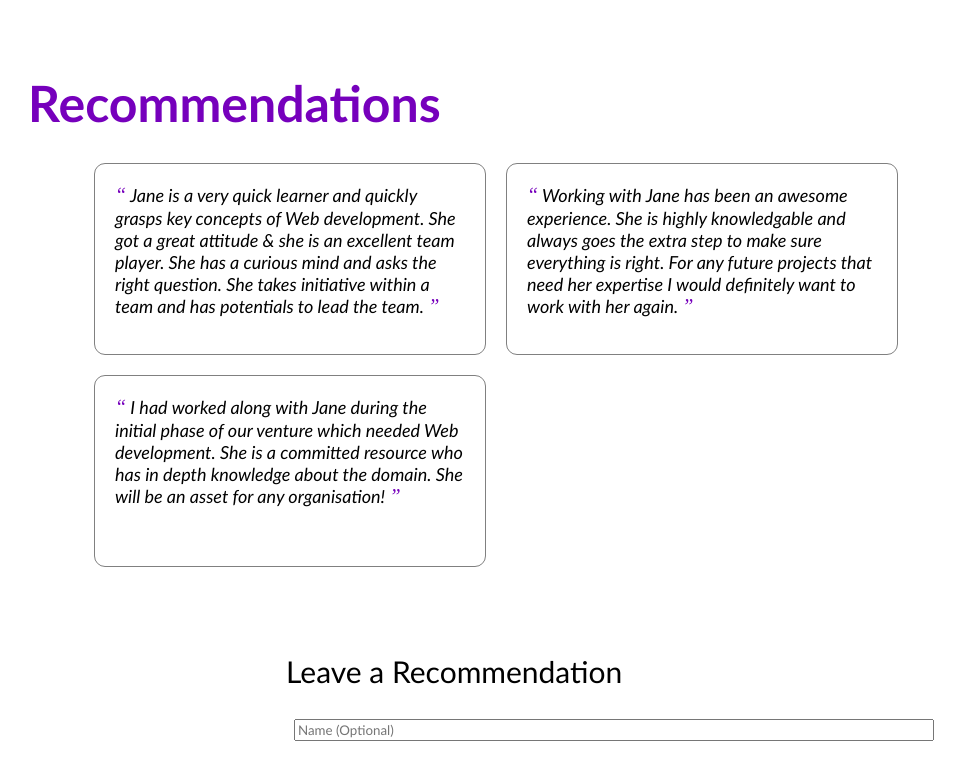
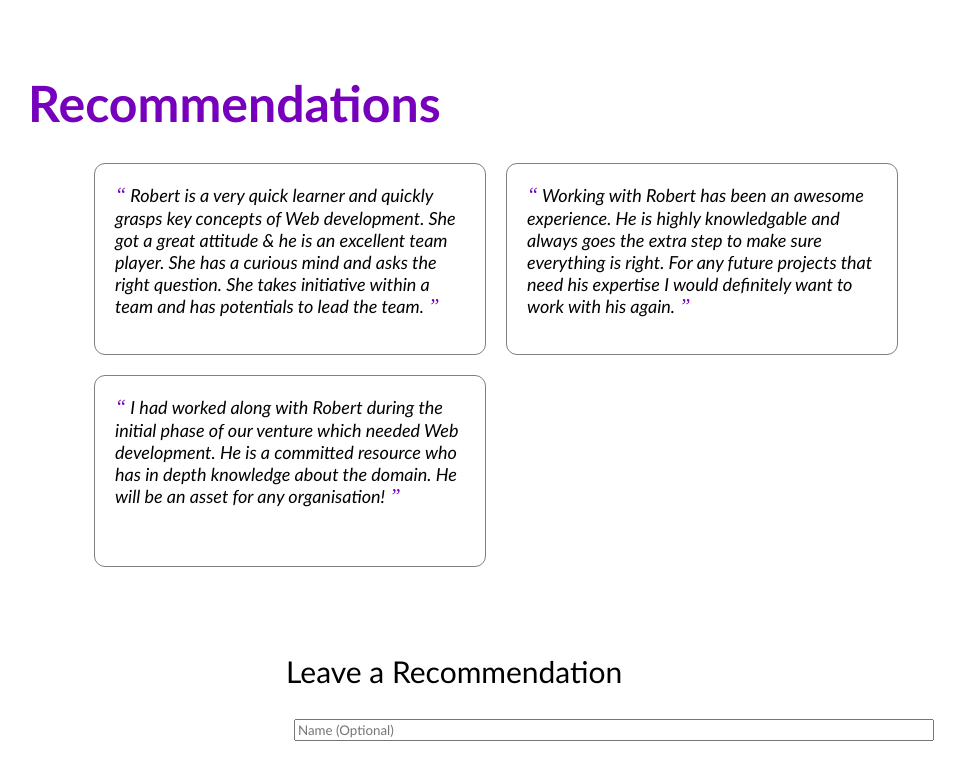
Before and after one commit to ronaldnino45/JS-IBM, a plain HTML site: page singlepagewebsite/index.html in a window 1280 px wide. Shown: the part 1674-2432 px from the top of the page, without its empty margins (40-1005 px from the left). Drawn offline with Linux system fonts and the light colour scheme.

Commit message:
Final Project5

```diff
--- a/singlepagewebsite/index.html
+++ b/singlepagewebsite/index.html
@@ -132,24 +132,24 @@
       <div class="all_recommendations" id="all_recommendations">
         <div class="recommendation">
           <span>&#8220;</span>
-          Jane is a very quick learner and quickly grasps key concepts of Web development.
-          She got a great attitude & she is an excellent team player.
+          Robert is a very quick learner and quickly grasps key concepts of Web development.
+          She got a great attitude & he is an excellent team player.
           She has a curious mind and asks the right question.
           She takes initiative within a team and has potentials to lead the team.
           <span>&#8221;</span>
         </div>
         <div class="recommendation">
           <span>&#8220;</span>
-          Working with Jane has been an awesome experience.
-          She is highly knowledgable and always goes the extra step to make sure everything is right.
-          For any future projects that need her expertise I would definitely want to work with her again.
+          Working with Robert has been an awesome experience.
+          He is highly knowledgable and always goes the extra step to make sure everything is right.
+          For any future projects that need his expertise I would definitely want to work with his again.
           <span>&#8221;</span>
         </div>
         <div class="recommendation">
           <span>&#8220;</span>
-          I had worked along with Jane during the initial phase of our venture which needed Web development.
-          She is a committed resource who has in depth knowledge about the domain.
-          She will be an asset for any organisation!
+          I had worked along with Robert during the initial phase of our venture which needed Web development.
+          He is a committed resource who has in depth knowledge about the domain.
+          He will be an asset for any organisation!
           <span>&#8221;</span>
         </div>
       </div>
@@ -171,13 +171,15 @@
 
     <div class="iconbutton">
       <a href="#home">
-        <!--Add the code here for the logo to appear and the icon to be actionable-->
+        <svg xmlns="http://www.w3.org/2000/svg" fill="none" viewBox="0 0 24 24" stroke-width="1.5" stroke="white" width="63px">
+            <path stroke-linecap="round" stroke-linejoin="round" d="M15 11.25l-3-3m0 0l-3 3m3-3v7.5M21 12a9 9 0 11-18 0 9 9 0 0118 0z" />
+          </svg>
       </a>
     </div>
 
     <div class="popup" id="popup" class="flex_center">
       <img src="html_finalprojimages/checkmark--outline.svg"/>
-      <h3><!-- Add appropriate text here--></h3>
+      <h3>Thanks for leaving a recommendation!</h3>
       <button onclick="showPopup(false)">Ok</button>
     </div>
   </body>
--- a/singlepagewebsite/script.js
+++ b/singlepagewebsite/script.js
@@ -5,7 +5,7 @@ function addRecommendation() {
   if (recommendation.value != null && recommendation.value.trim() != "") {
     console.log("New recommendation added");
     //Call showPopup here
-
+    showPopup(true);
     // Create a new 'recommendation' element and set it's value to the user's message
     var element = document.createElement("div");
     element.setAttribute("class","recommendation");
```
